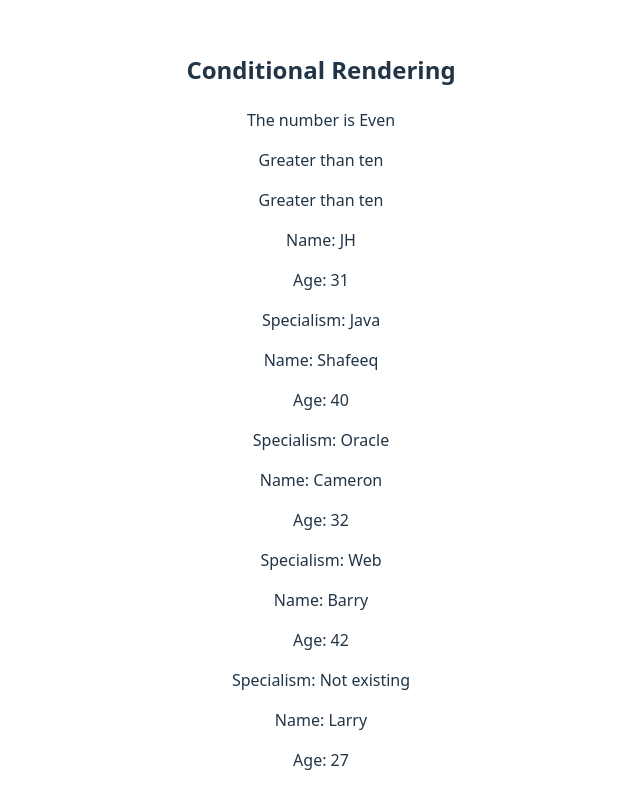
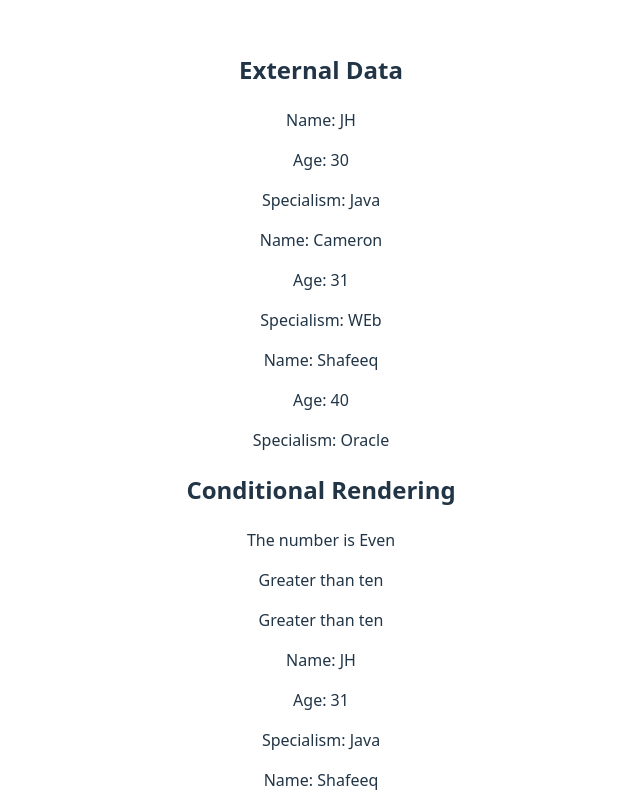
Before and after one commit to JHarry444/YBS-React, a React (Vite) app: page / in a window 1280 px wide. Shown: the top 792 px of the page, without its empty margins (319-959 px from the left). Built offline with nearby package versions, Linux system fonts and the light colour scheme.

Commit message:
external data

```diff
--- a/package.json
+++ b/package.json
@@ -11,7 +11,8 @@
   },
   "dependencies": {
     "react": "^19.1.0",
-    "react-dom": "^19.1.0"
+    "react-dom": "^19.1.0",
+    "uuid": "^11.1.0"
   },
   "devDependencies": {
     "@eslint/js": "^9.30.1",
--- a/src/App.tsx
+++ b/src/App.tsx
@@ -1,5 +1,6 @@
 import './App.css'
 import ConditionalRendering from './components/ConditionalRendering';
+import ExternalData from './components/ExternalData';
 import Trainer, { type TrainerProps } from './components/Trainer';
 
 function App() {
@@ -14,6 +15,7 @@ function App() {
   return (
     // <> -> react fragment (like a div but without appearing on the page)
     <>
+      <ExternalData />
       <ConditionalRendering />
       <Trainer name="JH" age={31} specialism="Java" />
       <Trainer name="Shafeeq" age={40} specialism="Oracle" />
--- /dev/null
+++ b/src/components/ExternalData.tsx
@@ -0,0 +1,17 @@
+import trainers from "../data/trainers.json";
+import Trainer from "./Trainer";
+import { v4 as uuid4 } from "uuid";
+function ExternalData() {
+    return (
+        <>
+            <h2>External Data</h2>
+            <section>
+                {
+                    trainers.map(({ name, age, specialism }) => <Trainer key={uuid4()} name={name} age={age} specialism={specialism} />)
+                }
+            </section>
+        </>
+    );
+}
+
+export default ExternalData;
--- /dev/null
+++ b/src/data/trainers.json
@@ -0,0 +1,17 @@
+[
+    {
+        "name": "JH",
+        "age": 30,
+        "specialism": "Java"
+    },
+    {
+        "name": "Cameron",
+        "age": 31,
+        "specialism": "WEb"
+    },
+    {
+        "name": "Shafeeq",
+        "age": 40,
+        "specialism": "Oracle"
+    }
+]
```
Also changed, not shown: 1 other file (tests, documents, lock files or other folders).
